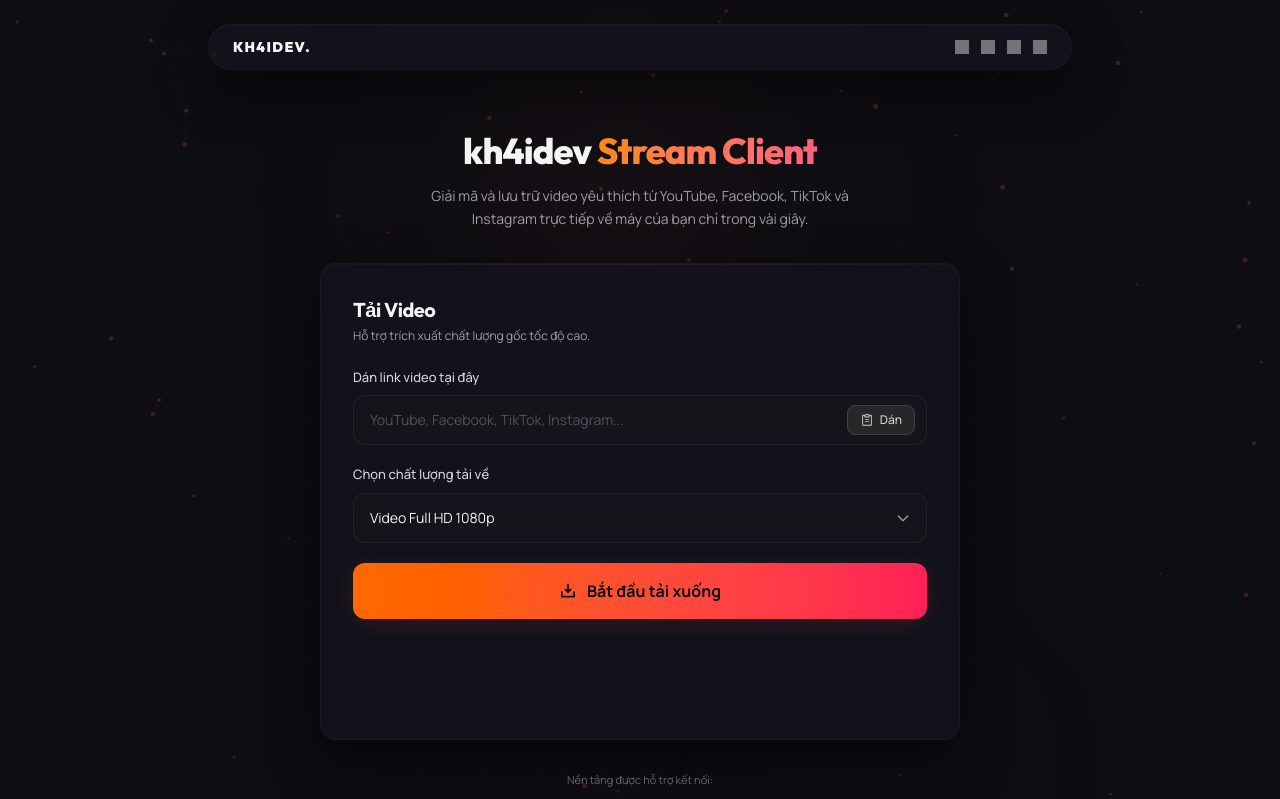
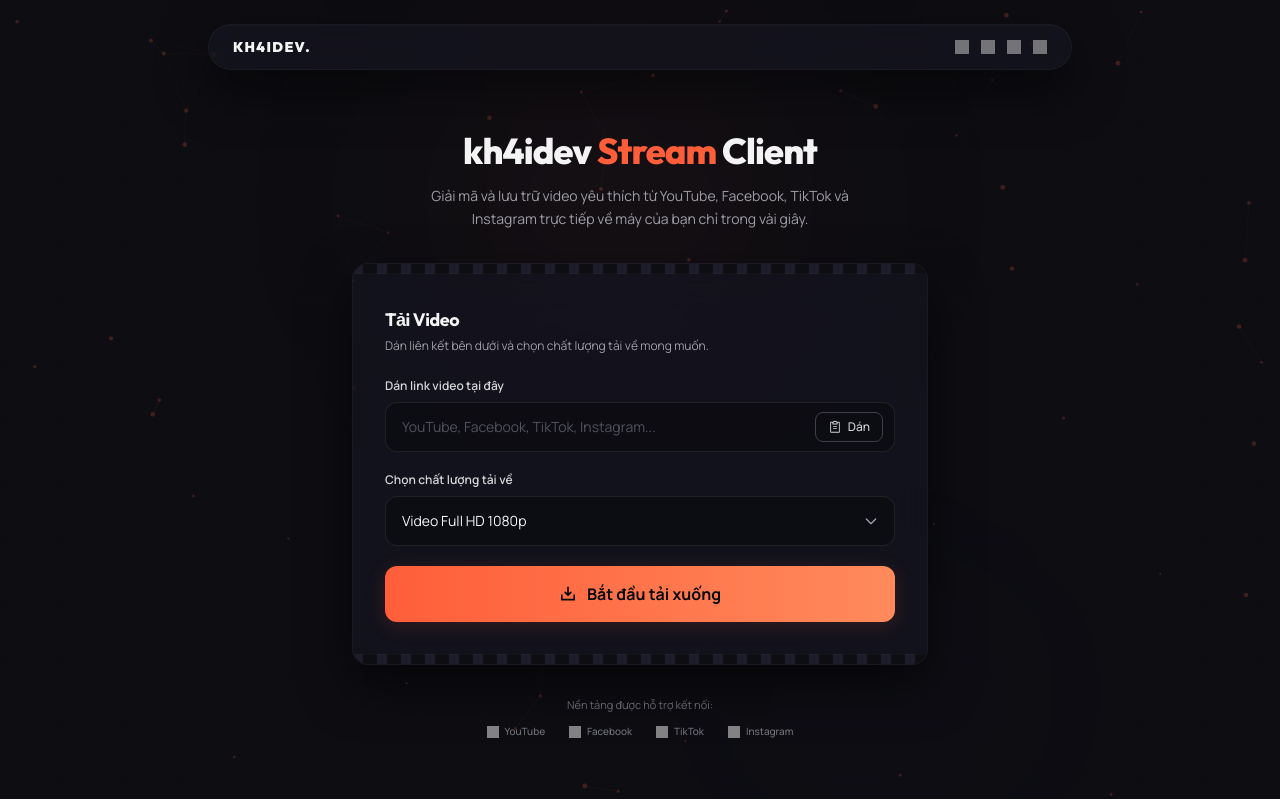
Before and after one commit to kh4i-dev/download_social, a Next.js app: page / in a window 1280 px wide. Shown: the top 799 px of the page. Built offline with nearby package versions, Linux system fonts and the light colour scheme; grey boxes are pictures that could not be loaded.

Commit message:
Refine UI v2: implement dynamic 2-column card split layout, solid card background, exact hex colors, and custom logo

```diff
--- a/app/components/download-form.tsx
+++ b/app/components/download-form.tsx
@@ -1,7 +1,7 @@
 "use client";
 
 import React, { useState, useEffect } from "react";
-import { ClipboardText, DownloadSimple, ArrowCounterClockwise, WarningCircle, CheckCircle } from "@phosphor-icons/react";
+import { ClipboardText, DownloadSimple, ArrowCounterClockwise, WarningCircle, CheckCircle, VideoCamera } from "@phosphor-icons/react";
 import { ApiResponse } from "../types";
 
 export function DownloadForm() {
@@ -19,15 +19,15 @@ export function DownloadForm() {
     return match && match[2].length === 11 ? match[2] : null;
   };
 
-  // Simulate playhead timeline scrubber percentage
+  // Simulate progress bar playhead values
   useEffect(() => {
     let interval: NodeJS.Timeout;
     if (isLoading) {
       setProgress(0);
       interval = setInterval(() => {
         setProgress((prev) => {
-          if (prev < 40) return prev + 12;
-          if (prev < 75) return prev + 6;
+          if (prev < 40) return prev + 15;
+          if (prev < 75) return prev + 8;
           if (prev < 95) return prev + 1;
           return prev;
         });
@@ -44,7 +44,7 @@ export function DownloadForm() {
       setUrl(text);
       setError(null);
     } catch {
-      setError("Không thể tự động sao chép. Bạn hãy dán liên kết bằng tay nhé.");
+      setError("Không thể tự động dán. Bạn hãy dán liên kết bằng tay nhé.");
     }
   };
 
@@ -90,19 +90,29 @@ export function DownloadForm() {
   };
 
   const youtubeId = getYoutubeVideoId(url);
+  const showPreviewColumn = url.trim().length > 0;
 
   return (
-    <div className="w-full space-y-6">
-      {/* Title Header */}
+    <div className={`glass-panel border border-[#232332] bg-[#161622] rounded-2xl relative overflow-hidden transition-all duration-500 shadow-[0_30px_100px_rgba(0,0,0,0.6)] hover-scale-effect ${
+      showPreviewColumn ? "max-w-4xl w-full" : "max-w-xl w-full"
+    }`}>
+      {/* Repeating Film Reel Sprockets decoration along the card border (Signature) */}
+      <div className="film-sprockets-top" />
+
+      <div className="p-6 md:p-8">
+        <div className={`grid grid-cols-1 ${showPreviewColumn ? "md:grid-cols-12 gap-8" : "gap-6"} items-start`}>
+
+          {/* Left Column: Form Fields */}
+          <div className={showPreviewColumn ? "md:col-span-7 space-y-6" : "space-y-6"}>
             <div>
-        <h2 className="text-xl font-bold tracking-tight text-zinc-100 font-display">Tải Video</h2>
-        <p className="text-xs text-zinc-400 mt-1">Hỗ trợ trích xuất chất lượng gốc tốc độ cao.</p>
+              <h2 className="text-lg font-bold tracking-tight text-zinc-100 font-display">Tải Video</h2>
+              <p className="text-xs text-zinc-400 mt-1">Dán liên kết bên dưới và chọn chất lượng tải về mong muốn.</p>
             </div>
 
             <form onSubmit={handleDownload} className="space-y-5">
               {/* Input container */}
               <div className="space-y-2">
-          <label htmlFor="video-url" className="block text-[13px] font-medium text-zinc-300">
+                <label htmlFor="video-url" className="block text-xs font-semibold text-zinc-300">
                   Dán link video tại đây
                 </label>
                 <div className="relative flex items-center">
@@ -113,14 +123,14 @@ export function DownloadForm() {
                     value={url}
                     onChange={(e) => setUrl(e.target.value)}
                     disabled={isLoading}
-              className="w-full bg-zinc-900/60 border border-zinc-800/80 focus:border-orange-500/85 focus:ring-1 focus:ring-orange-500/20 text-zinc-100 rounded-xl px-4 py-3.5 pr-24 text-sm placeholder:text-zinc-600 outline-none transition-all duration-200"
+                    className="w-full bg-[#0d0d12]/80 border border-zinc-800/80 focus:border-[#ff5e3a]/80 focus:ring-1 focus:ring-[#ff5e3a]/20 text-zinc-100 rounded-xl px-4 py-3.5 pr-24 text-sm placeholder:text-zinc-600 outline-none transition-all duration-200"
                     required
                   />
                   <button
                     type="button"
                     onClick={handlePaste}
                     disabled={isLoading}
-              className="absolute right-3 px-3 py-1.5 bg-zinc-800 hover:bg-zinc-750 border border-zinc-700 text-zinc-300 rounded-lg text-xs font-medium flex items-center gap-1.5 transition-all outline-none active-press"
+                    className="absolute right-3 px-3 py-1.5 bg-zinc-850 hover:bg-zinc-800 border border-zinc-700 text-zinc-300 rounded-lg text-xs font-medium flex items-center gap-1.5 transition-all outline-none active-press"
                     title="Dán từ khay nhớ tạm"
                   >
                     <ClipboardText size={14} />
@@ -129,9 +139,9 @@ export function DownloadForm() {
                 </div>
               </div>
 
-        {/* Quality selector */}
+              {/* Quality Selector */}
               <div className="space-y-2">
-          <label htmlFor="quality" className="block text-[13px] font-medium text-zinc-300">
+                <label htmlFor="quality" className="block text-xs font-semibold text-zinc-300">
                   Chọn chất lượng tải về
                 </label>
                 <div className="relative">
@@ -140,7 +150,7 @@ export function DownloadForm() {
                     value={quality}
                     onChange={(e) => setQuality(e.target.value as any)}
                     disabled={isLoading}
-              className="w-full bg-zinc-900/60 border border-zinc-800/80 focus:border-orange-500/85 focus:ring-1 focus:ring-orange-500/20 text-zinc-100 rounded-xl px-4 py-3.5 pr-10 text-sm outline-none transition-all duration-200 appearance-none cursor-pointer"
+                    className="w-full bg-[#0d0d12]/80 border border-zinc-800/80 focus:border-[#ff5e3a]/80 focus:ring-1 focus:ring-[#ff5e3a]/20 text-zinc-100 rounded-xl px-4 py-3.5 pr-10 text-sm outline-none transition-all duration-200 appearance-none cursor-pointer"
                   >
                     <option value="mp3" className="bg-zinc-900 text-zinc-200">Chỉ lấy âm thanh MP3 (320kbps)</option>
                     <option value="720" className="bg-zinc-900 text-zinc-200">Video HD 720p</option>
@@ -158,43 +168,30 @@ export function DownloadForm() {
                 </div>
               </div>
 
-        {/* Dynamic Film-Frame Thumbnail Preview (Sprocket border only applied here) */}
-        {youtubeId && (
-          <div className="sprocket-border my-4 relative">
-            <div className="film-sprockets-top" />
-            <div className="relative aspect-video w-full overflow-hidden bg-zinc-950 flex items-center justify-center">
-              <img
-                src={`https://img.youtube.com/vi/${youtubeId}/hqdefault.jpg`}
-                alt="Bản xem trước video"
-                className="w-full h-full object-cover opacity-80"
-              />
-              <div className="absolute inset-0 bg-gradient-to-t from-zinc-950 via-transparent to-transparent pointer-events-none" />
-              {/* Playhead red glow scanner strip line */}
-              <div className="absolute left-0 right-0 h-[2px] bg-orange-500/50 shadow-[0_0_10px_#ff5e3a] top-1/2 -translate-y-1/2 pointer-events-none" />
-            </div>
-            <div className="film-sprockets-bottom" />
-          </div>
-        )}
-
-        {/* Action Button - White text is unsafe for AA, using high-contrast dark text zinc-950 */}
+              {/* Action Button - Exact Custom Gradient Stop-Colors #ff5e3a to #ff8a5c & Dark Text zinc-950 (AA Compliant) */}
               <button
                 type="submit"
                 disabled={isLoading}
+                style={{
+                  background: isLoading
+                    ? undefined
+                    : "linear-gradient(to right, #ff5e3a, #ff8a5c)",
+                }}
                 className={`w-full py-4 px-6 rounded-xl font-bold flex items-center justify-center gap-2.5 transition-all duration-300 active-press outline-none cursor-pointer relative overflow-hidden group/btn ${
                   isLoading
-              ? "bg-zinc-850 text-zinc-500 cursor-not-allowed border border-zinc-800/20"
-              : "bg-gradient-to-r from-orange-500 to-rose-500 text-zinc-950 shadow-[0_4px_20px_rgba(255,94,58,0.12)] btn-hover-shine"
+                    ? "bg-zinc-800 text-zinc-500 cursor-not-allowed border border-zinc-700/20"
+                    : "text-zinc-950 shadow-[0_4px_20px_rgba(255,94,58,0.15)] btn-hover-shine"
                 }`}
               >
                 {/* Shine overlay */}
                 {!isLoading && (
-            <div className="absolute inset-0 w-[200%] h-full bg-gradient-to-r from-transparent via-white/25 to-transparent -skew-x-12 translate-x-[-120%] group-hover/btn:translate-x-[120%] transition-transform duration-1000 ease-out pointer-events-none" />
+                  <div className="absolute inset-0 w-[200%] h-full bg-gradient-to-r from-transparent via-white/30 to-transparent -skew-x-12 translate-x-[-120%] group-hover/btn:translate-x-[120%] transition-transform duration-1000 ease-out pointer-events-none" />
                 )}
 
                 {isLoading ? (
                   <>
                     <ArrowCounterClockwise className="animate-spin" size={18} />
-              <span>Đang kết nối luồng tải...</span>
+                    <span>Đang trích xuất liên kết...</span>
                   </>
                 ) : (
                   <>
@@ -204,68 +201,86 @@ export function DownloadForm() {
                 )}
               </button>
             </form>
-
-      {/* Progress Timeline Scrubber & Success/Error alerts */}
-      <div className="min-h-[64px] transition-all duration-300 space-y-4">
-
-        {/* Custom Video Scrubber Progress (Signature Element) */}
-        {isLoading && (
-          <div className="space-y-2 py-1">
-            <div className="flex justify-between items-center text-[10px] text-zinc-500 font-mono">
-              <span>TIẾN TRÌNH TRUYỀN TẢI</span>
-              <span>{progress}%</span>
           </div>
 
-            {/* Timeline scrubber track */}
+          {/* Right Column: Preview Cell & Scrubber (Rendered dynamically only when URL is active) */}
+          {showPreviewColumn && (
+            <div className="md:col-span-5 space-y-5 flex flex-col justify-between h-full border-t md:border-t-0 md:border-l border-zinc-800/80 pt-6 md:pt-0 md:pl-6">
+              <div>
+                <span className="text-[10px] font-semibold text-zinc-500 uppercase tracking-widest block mb-3">Xem trước & Tiến trình</span>
+
+                {/* 35mm Film Frame Cell Wrapper */}
+                <div className="sprocket-border relative overflow-hidden bg-zinc-950 border border-zinc-800/85">
+                  <div className="film-sprockets-top" />
+
+                  <div className="relative aspect-video w-full flex items-center justify-center bg-zinc-900 group/thumb">
+                    {youtubeId ? (
+                      <img
+                        src={`https://img.youtube.com/vi/${youtubeId}/hqdefault.jpg`}
+                        alt="Video Preview"
+                        className="w-full h-full object-cover opacity-85 transition-opacity"
+                        loading="lazy"
+                      />
+                    ) : (
+                      <div className="flex flex-col items-center gap-2 text-zinc-600">
+                        <VideoCamera size={32} weight="thin" />
+                        <span className="text-[10px]">Đang chờ tải liên kết...</span>
+                      </div>
+                    )}
+                    <div className="absolute inset-0 bg-gradient-to-t from-zinc-950/60 via-transparent to-transparent pointer-events-none" />
+                    {/* Active playhead line overlay */}
+                    <div className="absolute left-0 right-0 h-[1.5px] bg-[#ff5e3a]/40 shadow-[0_0_8px_#ff5e3a] top-1/2 -translate-y-1/2 pointer-events-none" />
+                  </div>
+
+                  <div className="film-sprockets-bottom" />
+                </div>
+              </div>
+
+              {/* Progress Scrubber (Scrubber bar with Playhead) */}
+              <div className="space-y-2 mt-auto">
+                <div className="flex justify-between items-center text-[10px] text-zinc-500 font-mono">
+                  <span>TRẠNG THÁI</span>
+                  <span>{isLoading ? `${progress}%` : success ? "100%" : "ĐANG CHỜ"}</span>
+                </div>
+
+                {/* Video Scrubber track */}
                 <div className="relative h-6 flex items-center">
-              {/* Backing line track */}
-              <div className="w-full h-1 bg-zinc-850 rounded-full relative">
+                  <div className="w-full h-1 bg-zinc-800 rounded-full relative">
                     <div
-                  className="h-full bg-gradient-to-r from-orange-500 to-rose-500 rounded-full"
-                  style={{ width: `${progress}%` }}
+                      className="h-full rounded-full transition-all duration-300"
+                      style={{
+                        width: isLoading ? `${progress}%` : success ? "100%" : "0%",
+                        background: "linear-gradient(to right, #ff5e3a, #ff8a5c)",
+                      }}
                     />
                   </div>
 
-              {/* Custom playhead indicator (Small Triangle) */}
+                  {/* Scrubber Playhead (Small orange triangle) */}
                   <div
-                className="absolute top-[-2px] -translate-x-1/2 flex flex-col items-center"
-                style={{ left: `${progress}%` }}
+                    className="absolute top-[-2px] -translate-x-1/2 flex flex-col items-center transition-all duration-300"
+                    style={{ left: isLoading ? `${progress}%` : success ? "100%" : "0%" }}
                   >
-                <div className="w-0 h-0 border-l-[5px] border-l-transparent border-r-[5px] border-r-transparent border-t-[6px] border-t-orange-500" />
-                <div className="w-[1px] h-3 bg-orange-500/50 mt-[-1px]" />
+                    <div className="w-0 h-0 border-l-[5px] border-l-transparent border-r-[5px] border-r-transparent border-t-[6px] border-t-[#ff5e3a]" />
+                    <div className="w-[1px] h-3 bg-[#ff5e3a]/50 mt-[-1px]" />
                   </div>
                 </div>
 
-            {/* v2 Lavender Accent Detail - exactly one detail in success/loading pipeline */}
+                {/* Lavender sub-accent dot (exactly one spot) */}
+                {isLoading && (
                   <div className="flex items-center gap-1.5 text-[10px] text-zinc-500">
                     <span className="w-1.5 h-1.5 rounded-full bg-[#818cf8]" />
-              <span>Đang xử lý luồng âm thanh và mã hóa dữ liệu video...</span>
+                    <span>Đang tách âm thanh & giải mã luồng video...</span>
+                  </div>
+                )}
               </div>
             </div>
           )}
 
-        {error && (
-          <div className="w-full bg-rose-950/10 border border-rose-900/20 rounded-xl p-4 flex items-start gap-3">
-            <WarningCircle className="text-rose-400 mt-0.5 flex-shrink-0" size={18} />
-            <div className="space-y-1">
-              <p className="text-xs font-semibold text-rose-400">Không thể tải về</p>
-              <p className="text-[11px] leading-relaxed text-rose-500/80">{error}</p>
         </div>
       </div>
-        )}
 
-        {success && (
-          <div className="w-full bg-orange-950/10 border border-orange-900/20 rounded-xl p-4 flex items-start gap-3">
-            <CheckCircle className="text-orange-400 mt-0.5 flex-shrink-0" size={18} />
-            <div className="space-y-1">
-              <p className="text-xs font-semibold text-orange-400 font-display">Tải về hoàn tất</p>
-              <p className="text-[11px] leading-relaxed text-orange-500/80">
-                Nếu video không tự tải xuống, vui lòng cấp quyền mở cửa sổ bật lên (pop-up) cho trang web.
-              </p>
-            </div>
-          </div>
-        )}
-      </div>
+      {/* Repeating Film Reel Sprockets decoration at the card bottom (Signature) */}
+      <div className="film-sprockets-bottom" />
     </div>
   );
 }
--- a/app/page.tsx
+++ b/app/page.tsx
@@ -39,13 +39,13 @@ export default function Home() {
         </nav>
       </header>
 
-      {/* Main content grid */}
-      <div className="flex-1 flex flex-col justify-center items-center max-w-2xl mx-auto w-full px-4 pt-32 pb-12 relative z-10">
+      {/* Main content container */}
+      <div className="flex-1 flex flex-col justify-center items-center max-w-4xl mx-auto w-full px-4 pt-32 pb-12 relative z-10">
 
         {/* Hero Section */}
         <div className="text-center space-y-3 mb-8 w-full">
           <h1 className="text-3xl md:text-4xl font-extrabold tracking-tight text-zinc-100 leading-tight font-display">
-            kh4idev <span className="text-transparent bg-clip-text bg-gradient-to-r from-orange-400 to-rose-400">Stream Client</span>
+            kh4idev <span className="text-[#ff5e3a]">Stream</span> Client
           </h1>
           <p className="text-xs md:text-sm text-zinc-400 leading-relaxed max-w-md mx-auto">
             Giải mã và lưu trữ video yêu thích từ YouTube, Facebook, TikTok và Instagram trực tiếp về máy của bạn chỉ trong vài giây.
@@ -53,14 +53,7 @@ export default function Home() {
         </div>
 
         {/* Downloader Card - Centered Focus */}
-        <div className="w-full">
-          <div className="glass-panel rounded-2xl p-6 md:p-8 relative overflow-hidden group/form hover:border-orange-500/10 transition-all duration-500 shadow-[0_30px_100px_rgba(0,0,0,0.6)] hover-scale-effect">
-            {/* Top lighting gradient border */}
-            <div className="absolute top-0 inset-x-0 h-[1px] bg-gradient-to-r from-transparent via-orange-500/10 to-transparent" />
-
-            <DownloadForm />
-          </div>
-        </div>
+        <DownloadForm />
 
         {/* Bottom Platform Info */}
         <div className="mt-8 text-center space-y-3">
```
Lines whose indentation alone changed are shown as unchanged.
